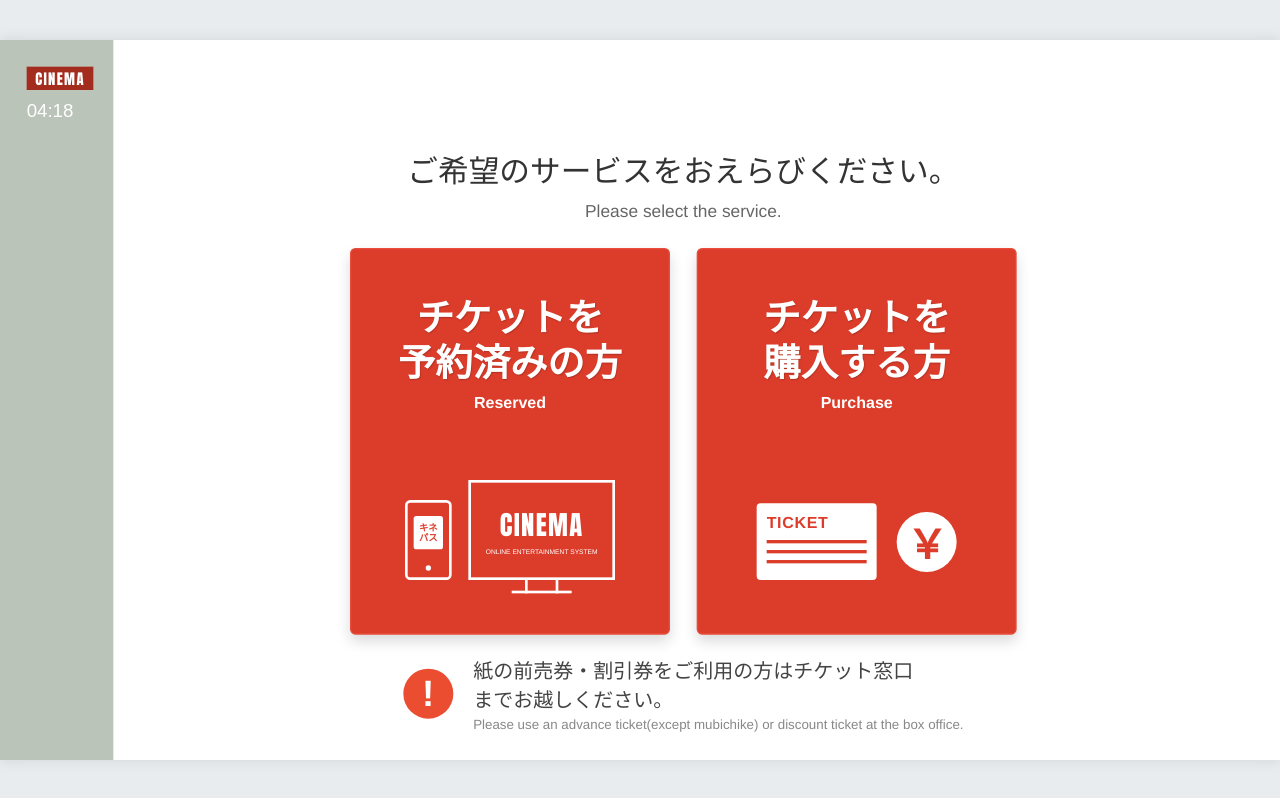
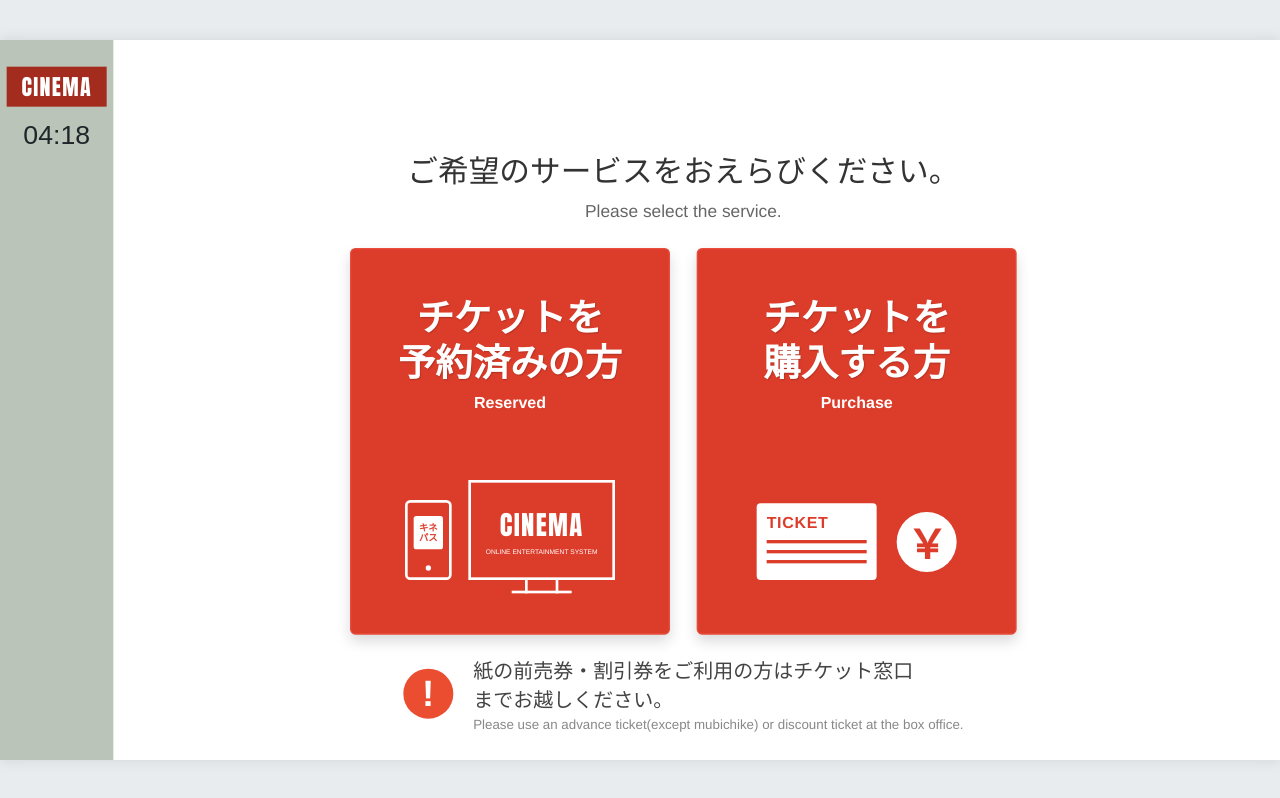
Before and after one commit to sin142/kiosk, a plain HTML site: page 券売機.html in a window 1280 px wide. Both pictures are taken after a click on the element 640 px from the left and 400 px from the top of the page. Drawn offline with Linux system fonts and the light colour scheme.

Commit message:
帯の上にあるアイテムの調整

```diff
--- a/券売機.html
+++ b/券売機.html
@@ -81,25 +81,25 @@
         .top-header-kinezo {
             position: absolute;
             top: 40px;
-            left: 40px;
-            width: 100px;
-            height: 35px;
+            left: 10px;
+            width: 150px;
+            height: 60px;
             background-color: #a42c1f;
             color: white;
             display: flex;
             align-items: center;
             justify-content: center;
             font-family: 'Impact', 'Arial Black', sans-serif;
-            font-size: 22px;
+            font-size: 33px;
             letter-spacing: 2px;
             z-index: 10;
         }
         .top-clock {
             position: absolute;
-            top: 90px;
-            left: 40px;
-            font-size: 28px;
-            color: #ffffff; /* 左帯の暗い背景に合わせて文字色を白に変更 */
+            top: 120px;
+            left: 35px;
+            font-size: 40px;
+            color: #212529; /* 左帯の暗い背景に合わせて文字色を白に変更 */
             font-family: Arial, sans-serif;
             z-index: 10;
         }
```
